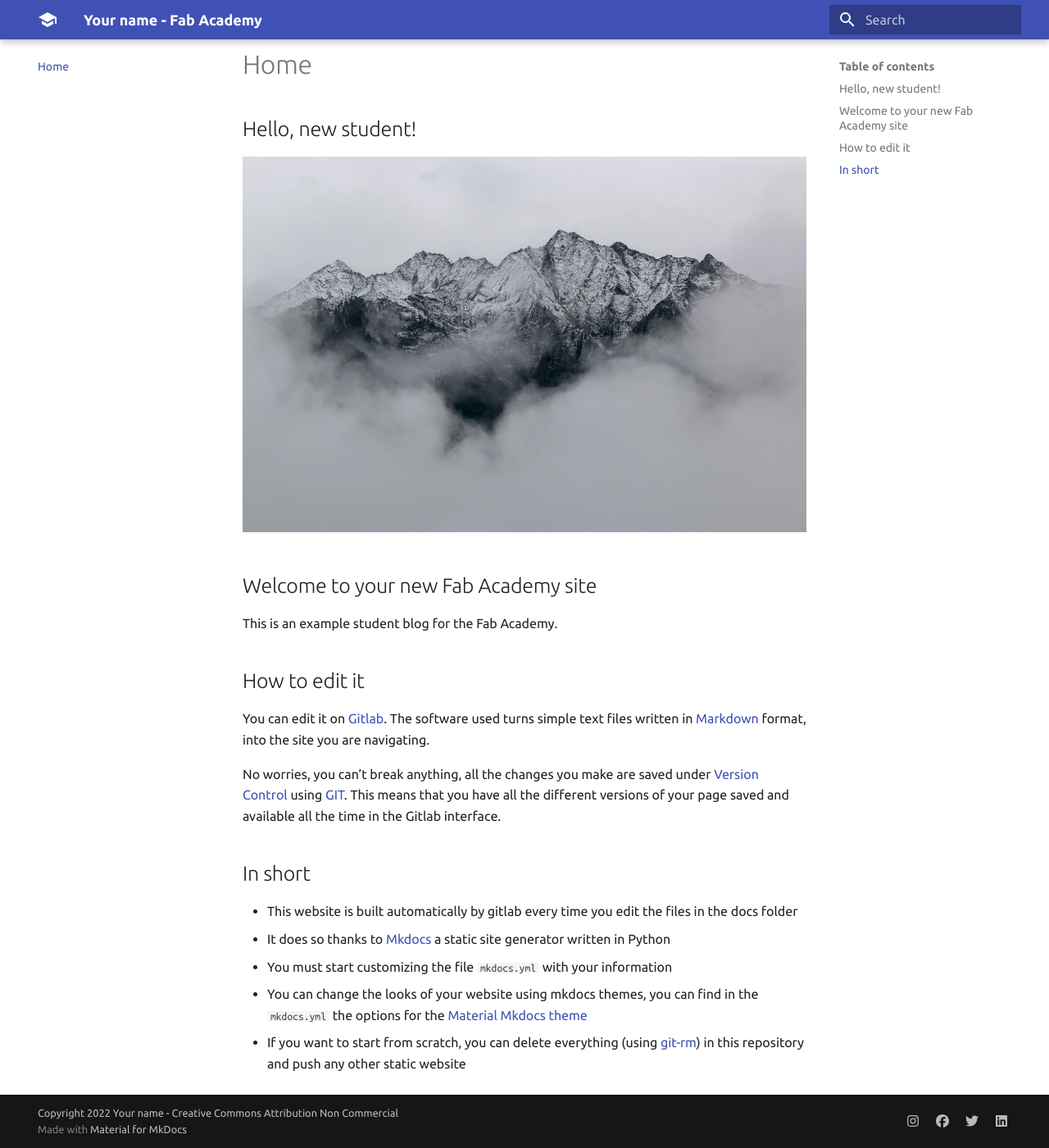
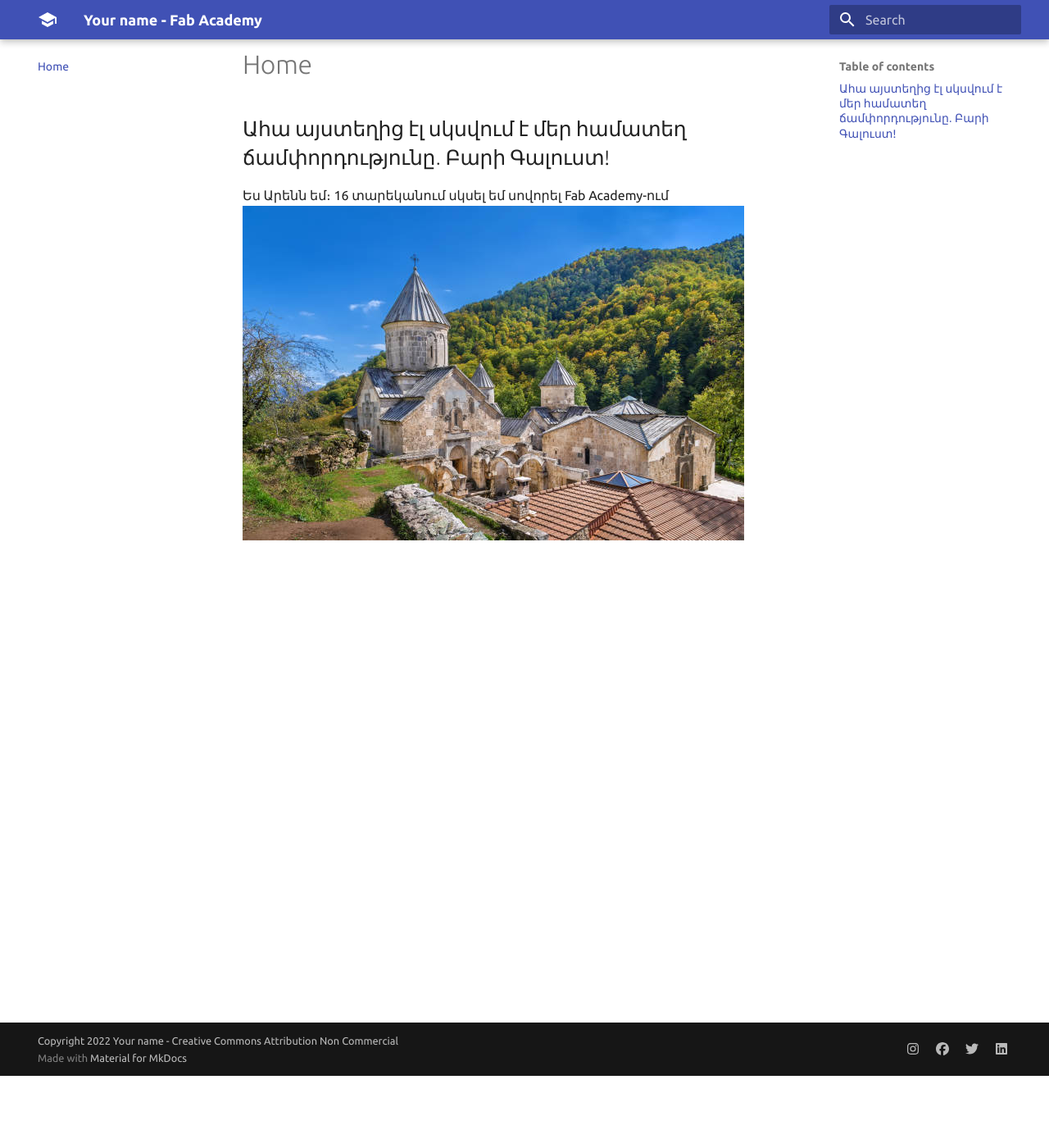
Before and after one commit to ArenPapyan/Aren_Papyan, an MkDocs documentation site: the page built from docs/index.md, in a window 1280 px wide and 1400 px high, scrolled down 88 px. Shown: the whole window at 82% size. Built offline with MkDocs 1.6.1 and Material for MkDocs 9.7.7, drawn with Linux system fonts in a browser that asks for light colours.

Commit message:
Updated docs and added Dilijan image

```diff
--- a/docs/index.md
+++ b/docs/index.md
@@ -1,24 +1,5 @@
 # Home
 
-## Hello, new student!
-
-![](./images/week01/assignment-photo.jpg)
-
-## Welcome to your new Fab Academy site
-
-This is an example student blog for the Fab Academy.
-
-## How to edit it
-
-You can edit it on [Gitlab](http://gitlab.fabcloud.org). The software used turns simple text files
-written in [Markdown](https://en.wikipedia.org/wiki/Markdown) format, into the site you are navigating.
-
-No worries, you can't break anything, all the changes you make are saved under [Version Control](https://en.wikipedia.org/wiki/Version_control) using [GIT](https://git-scm.com/book/en/v2/Getting-Started-About-Version-Control). This means that you have all the different versions of your page saved and available all the time in the Gitlab interface.
-
-## In short
-
-- This website is built automatically by gitlab every time you edit the files in the docs folder
-- It does so thanks to [Mkdocs](https://mkdocs.org) a static site generator written in Python
-- You must start customizing the file `mkdocs.yml` with your information
-- You can change the looks of your website using mkdocs themes, you can find in the `mkdocs.yml` the options for the [Material Mkdocs theme](https://squidfunk.github.io/mkdocs-material/)
-- If you want to start from scratch, you can delete everything (using [git-rm](https://git-scm.com/docs/git-rm)) in this repository and push any other static website
+## Ահա այստեղից էլ սկսվում է մեր համատեղ ճամփորդությունը․ Բարի Գալուստ!
+Ես Արենն եմ։ 16 տարեկանում սկսել եմ սովորել Fab Academy-ում
+![](./images/Dilijan.jpg)
```
Also changed, not shown: docs/about/agreement.md (+1 -1 lines), docs/about/index.md (+6 -19 lines), docs/images/Dilijan.jpg (added).
